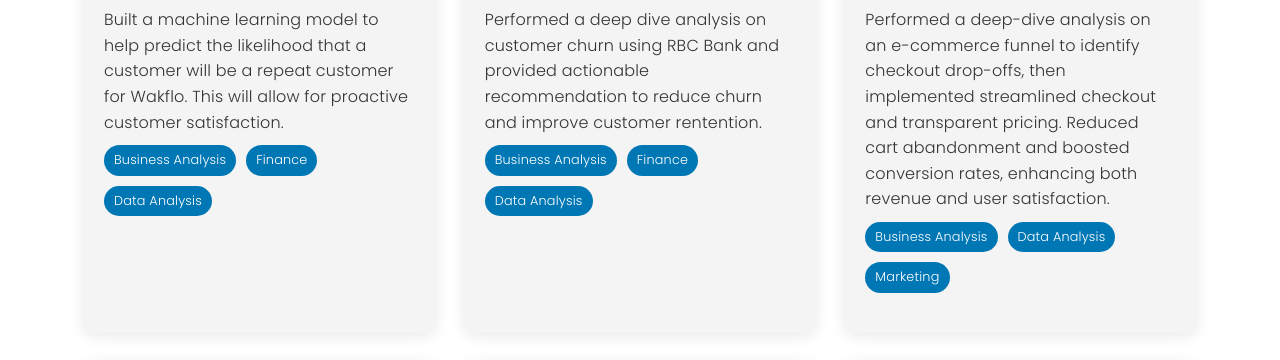
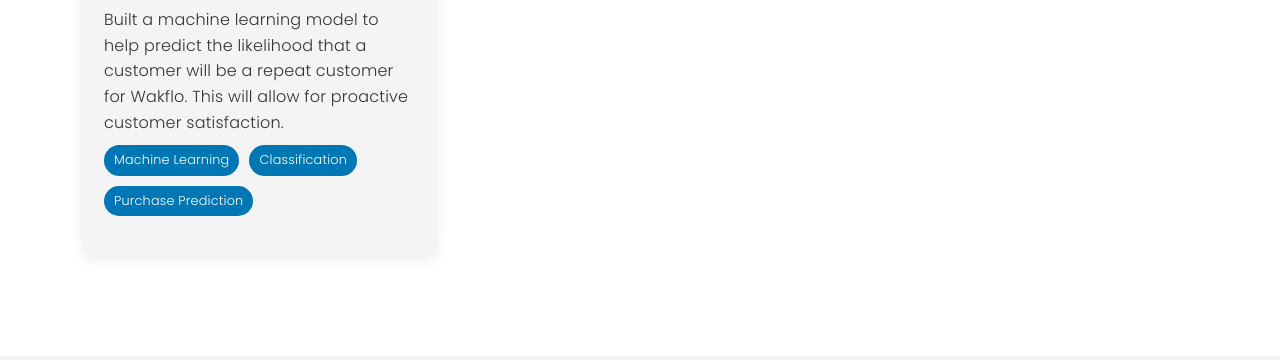
Before and after one commit to Ayomidepounds5/Ayomidepounds5.github.io, a plain HTML site: page index.html in a window 1280 px wide. Shown: the part 4076-4436 px from the top of the page. Drawn offline with Linux system fonts and the light colour scheme.

Commit message:
Updated portfolio page and added project artifacts

```diff
--- a/index.html
+++ b/index.html
@@ -902,13 +902,13 @@
                         <h3>Wakflo Repeat Customer Prediction</h3>
                         <p>Built a machine learning model to help predict the likelihood that a customer will be a repeat customer for Wakflo. This will allow for proactive customer satisfaction.</p>
                         <div class="project-tags">
-                            <span class="project-tag">Business Analysis</span>
-                            <span class="project-tag">Finance</span>
-                            <span class="project-tag">Data Analysis</span>
+                            <span class="project-tag">Machine Learning</span>
+                            <span class="project-tag">Classification</span>
+                            <span class="project-tag">Purchase Prediction</span>
                         </div>
                     </div>
                 </div>
-                <div class="project-card">
+                <!-- <div class="project-card">
                     <div class="project-img">
                         <p><a href="https://drive.google.com/file/d/1iciKfLw6eXhICXn9bkD66bexpMebF_kk/view?usp=sharing" target="_blank">
                         <img src="bank-churn-analysis.svg" alt="RBC Churn Analysis">
@@ -996,7 +996,7 @@
                         </div>
                     </div>
                 </div>
-            </div>
+            </div> -->
         </div>
     </section>
 
```
Also changed, not shown: 7 other files.
